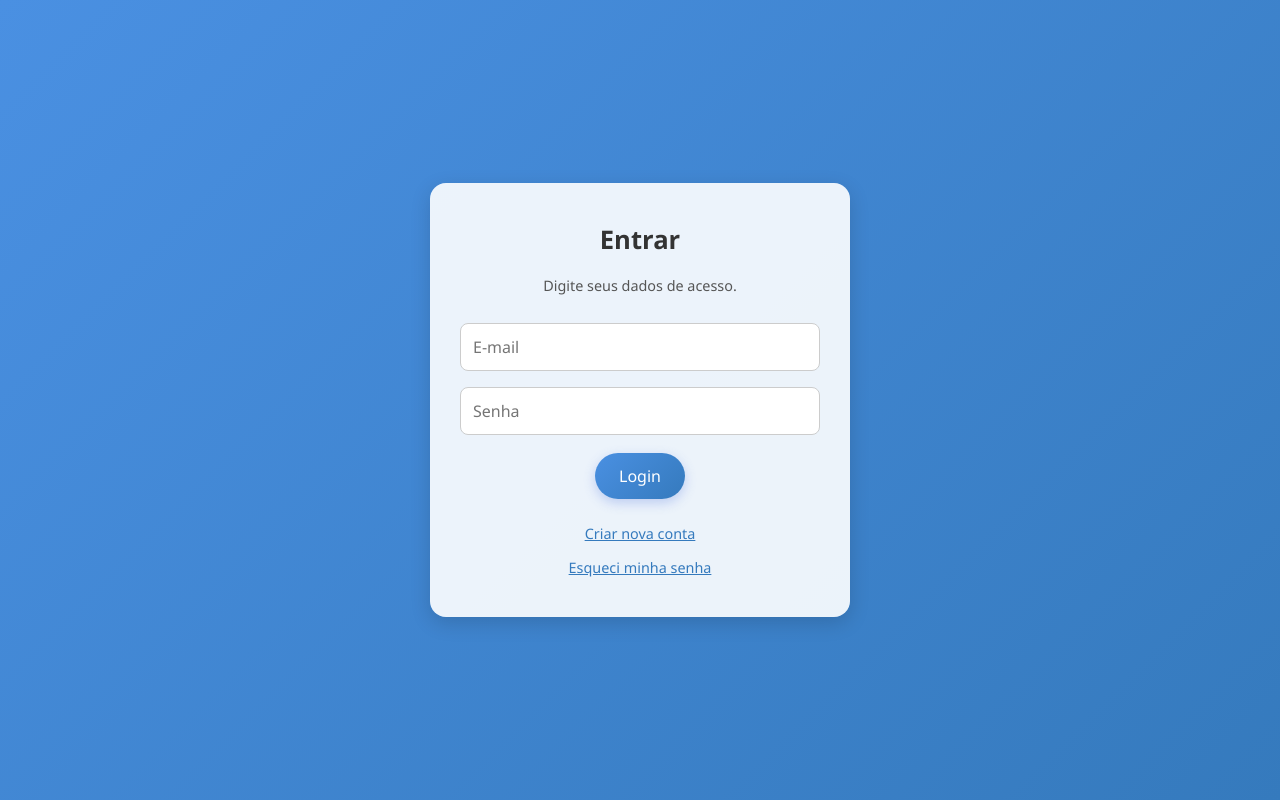
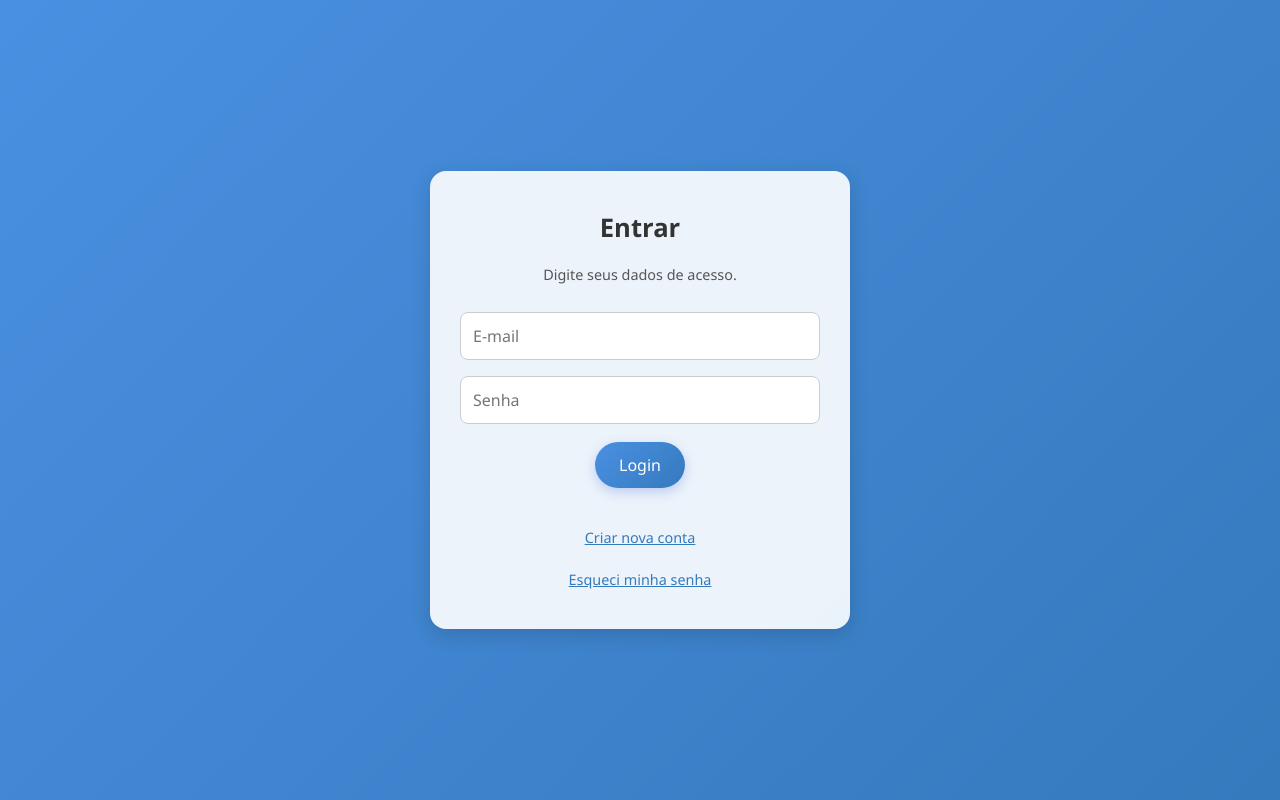
Before and after one commit to jefferson1311/meusite, a plain HTML site: page cadastro.html in a window 1280 px wide. Both pictures are taken after a click on the element "Já tenho conta". Drawn offline with Linux system fonts and the light colour scheme.

Commit message:
Update cadastro.html

```diff
--- a/cadastro.html
+++ b/cadastro.html
@@ -19,11 +19,9 @@
       align-items: center;
       position: relative;
       overflow: hidden;
-      /* 🎨 Fundo azul degradê */
       background: linear-gradient(135deg, #4a90e2, #357ABD);
     }
 
-    /* Container central (sem alteração) */
     .container {
       position: relative;
       background: rgba(255, 255, 255, 0.9);
@@ -95,14 +93,18 @@
       text-decoration: underline;
       cursor: pointer;
       display: block;
-
-  /* 👇 evita copiar/selecionar no celular */
       user-select: none;
       -webkit-user-select: none;
       -moz-user-select: none;
       -ms-user-select: none;
     }
 
+    .links-container {
+      margin-top: 15px;
+      display: flex;
+      flex-direction: column;
+      align-items: center;
+      gap: 8px;
     }
 
     .warning {
@@ -110,6 +112,7 @@
       color: #b33;
       margin-top: 6px;
       display: none;
+      text-align: left;
     }
 
     @keyframes fadeInUp {
@@ -131,27 +134,36 @@
     <form id="signup-form">
       <input type="text" placeholder="Nome completo" required>
       <input type="email" placeholder="E-mail" required>
-      <input type="password" id="password" placeholder="Senha" required>
-      <div id="caps-warning" class="warning">⚠ Caps Lock ativado</div>
+      <input type="password" id="signup-password" placeholder="Senha" required>
+      <div id="signup-caps-warning" class="warning">⚠ Caps Lock ativado</div>
       <p style="font-size:0.85em; color:#555;">Use pelo menos 8 caracteres, incluindo números e símbolos.</p>
       <input type="password" placeholder="Confirme a senha" required>
       <button type="submit" class="btn">Cadastrar</button>
     </form>
+    <div class="links-container">
       <span class="link" onclick="mostrarLogin()">Já tenho conta</span>
+    </div>
   </div>
 
   <script>
-    // Aviso de Caps Lock
-    const passwordInput = document.getElementById("password");
-    const capsWarning = document.getElementById("caps-warning");
+    // Função genérica para ativar aviso de Caps Lock
+    function ativarAvisoCaps(inputId, warningId) {
+      const input = document.getElementById(inputId);
+      const warning = document.getElementById(warningId);
 
-    passwordInput.addEventListener("keyup", function(event) {
+      if (!input) return; // se não existir o campo, não faz nada
+
+      input.addEventListener("keyup", function(event) {
         if (event.getModifierState("CapsLock")) {
-        capsWarning.style.display = "block";
+          warning.style.display = "block";
         } else {
-        capsWarning.style.display = "none";
+          warning.style.display = "none";
         }
       });
+    }
+
+    // Ativar no campo de cadastro
+    ativarAvisoCaps("signup-password", "signup-caps-warning");
 
     // Alternar para login
     function mostrarLogin() {
@@ -160,12 +172,18 @@
         <p>Digite seus dados de acesso.</p>
         <form id="login-form">
           <input type="email" placeholder="E-mail" required>
-          <input type="password" placeholder="Senha" required>
+          <input type="password" id="login-password" placeholder="Senha" required>
+          <div id="login-caps-warning" class="warning">⚠ Caps Lock ativado</div>
           <button type="submit" class="btn">Login</button>
         </form>
+        <div class="links-container">
           <span class="link" onclick="mostrarCadastro()">Criar nova conta</span>
-        <span class="link">Esqueci minha senha</span>
+          <span class="link" onclick="window.location.href='recuperar.html'">Esqueci minha senha</span>
+        </div>
       `;
+
+      // Ativar no campo de login
+      ativarAvisoCaps("login-password", "login-caps-warning");
     }
 
     // Alternar para cadastro
```
Lines whose indentation alone changed are shown as unchanged.
